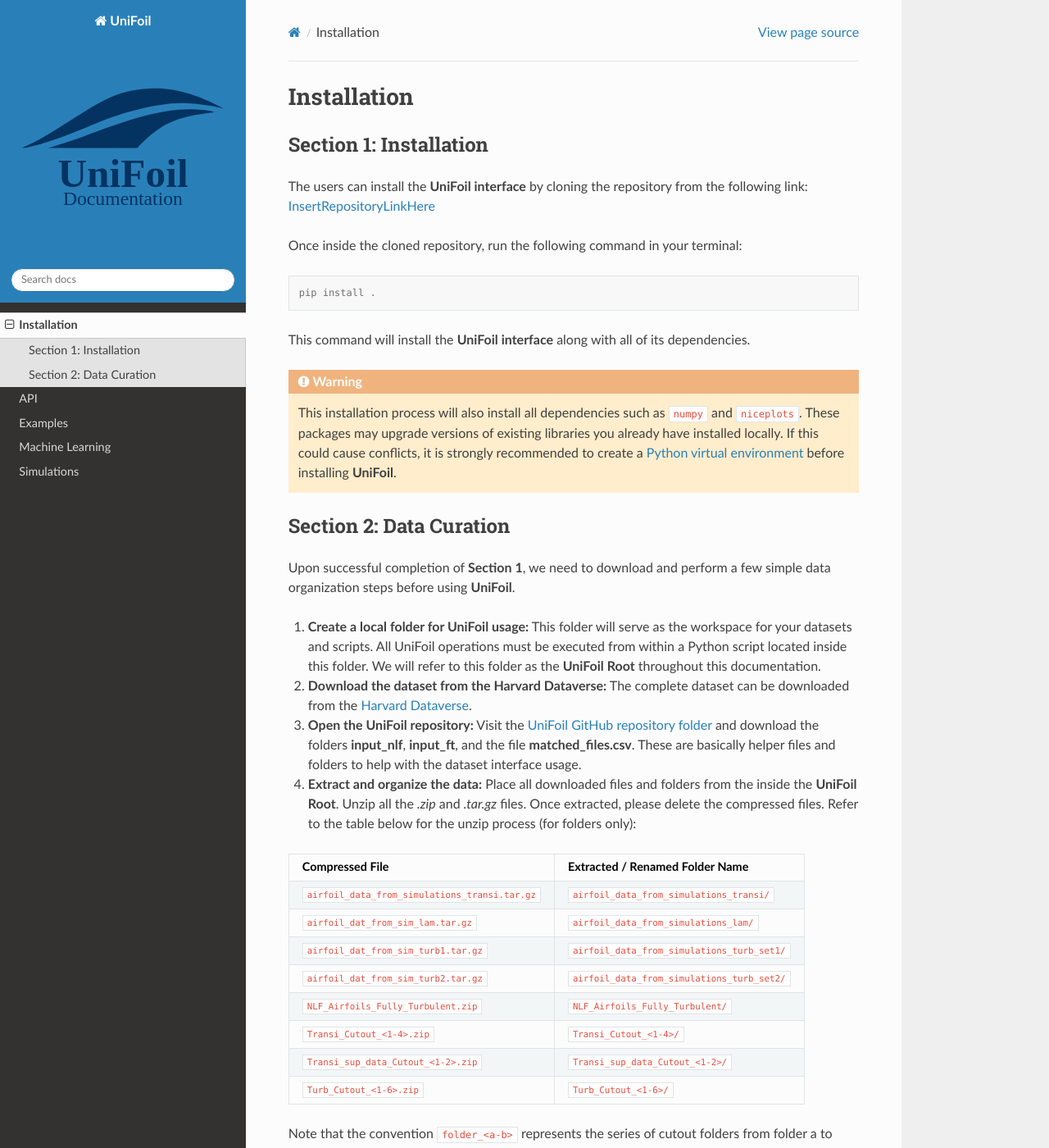
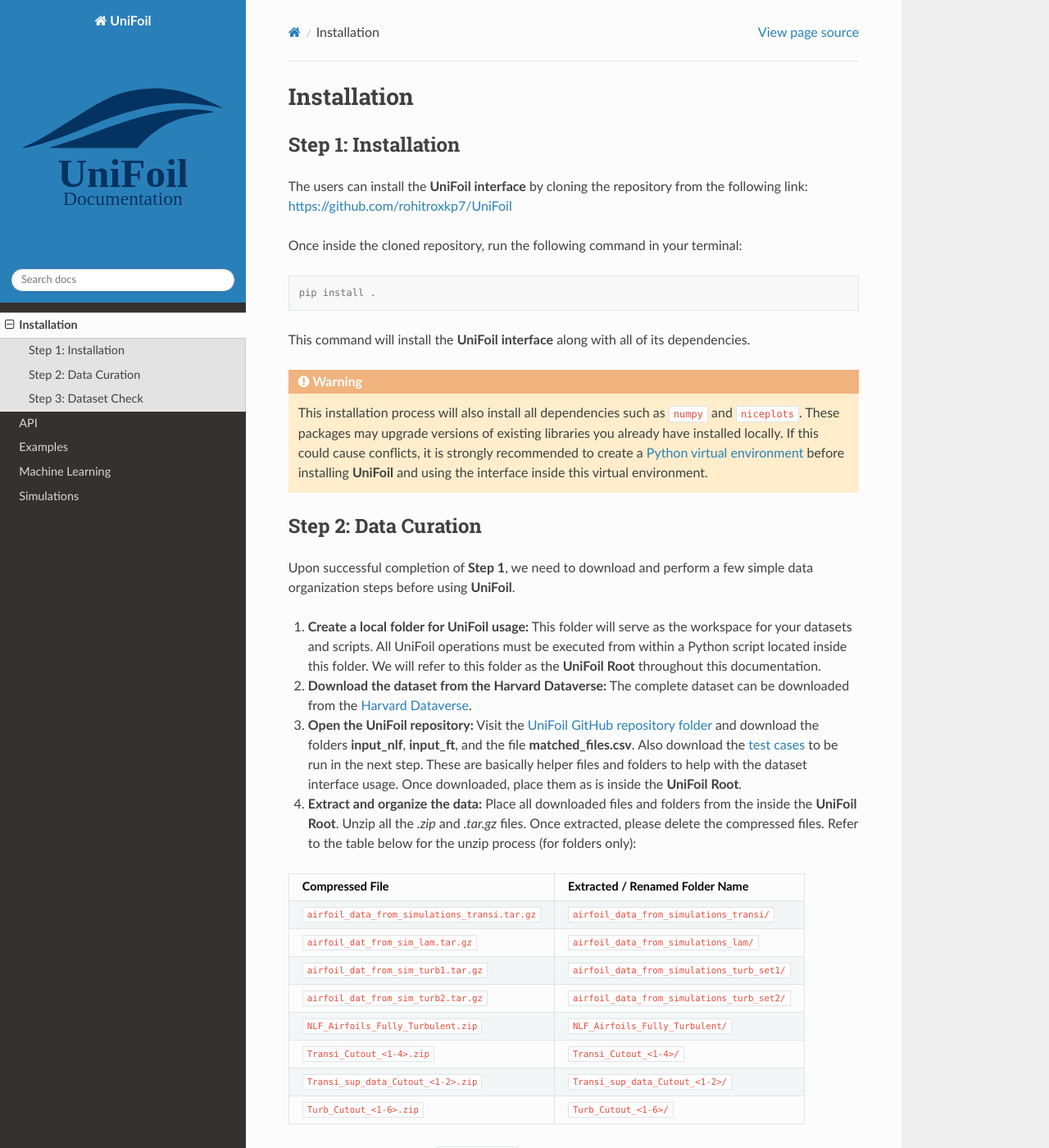
Before and after one commit to BenjaminMelanson/unifoilDocs, a Sphinx documentation site: the page built from docs/source/installation.rst, in a window 1280 px wide and 1400 px high. Shown: the whole window at 82% size. Built offline with Sphinx 7.4.7 and the Read the Docs theme 3.1.0, drawn with Linux system fonts in a browser that asks for light colours; some of the changed text lies outside the part shown.

Commit message:
Update installation.rst

```diff
--- a/docs/source/installation.rst
+++ b/docs/source/installation.rst
@@ -1,11 +1,11 @@
 Installation
 ============
 
-Section 1: Installation
+Step 1: Installation
 -----------------------
 
 The users can install the **UniFoil interface** by cloning the repository from the following link:
-`<Insert Repository Link Here>`_
+`<https://github.com/rohitroxkp7/UniFoil>`_
 
 Once inside the cloned repository, run the following command in your terminal:
 
@@ -22,12 +22,12 @@
    libraries you already have installed locally.
    If this could cause conflicts, it is strongly recommended to create a
    `Python virtual environment <https://docs.python.org/3/tutorial/venv.html>`_
-   before installing **UniFoil**.
+   before installing **UniFoil** and using the interface inside this virtual environment.
 
-Section 2: Data Curation
+Step 2: Data Curation
 ------------------------
 
-Upon successful completion of **Section 1**, we need to download and perform a few simple data organization steps before using **UniFoil**.
+Upon successful completion of **Step 1**, we need to download and perform a few simple data organization steps before using **UniFoil**.
 
 1. **Create a local folder for UniFoil usage:**
    This folder will serve as the workspace for your datasets and scripts.
@@ -40,8 +40,10 @@
 
 3. **Open the UniFoil repository:**
    Visit the `UniFoil GitHub repository folder <https://github.com/rohitroxkp7/UniFoil/tree/main/unifoil_interface>`_
-   and download the folders **input_nlf**, **input_ft**, and the file **matched_files.csv**. These are basically helper files and folders to help
-   with the dataset interface usage.
+   and download the folders **input_nlf**, **input_ft**, and the file **matched_files.csv**.
+   Also download the `test cases <https://github.com/rohitroxkp7/UniFoil/tree/main/unifoil_interface/examples>`_ to be run in the next step.
+   These are basically helper files and folders to help
+   with the dataset interface usage. Once downloaded, place them as is inside the **UniFoil Root**.
 
 4. **Extract and organize the data:**
    Place all downloaded files and folders from the  inside the **UniFoil Root**.
@@ -88,4 +90,10 @@
       ├── matched_files.csv
       └── your_script.py
 
+
+Step 3: Dataset Check
+------------------------
+Once **Step 2** is complete, please run the follo
+
+
 We are now ready to use **UniFoil**.
```
